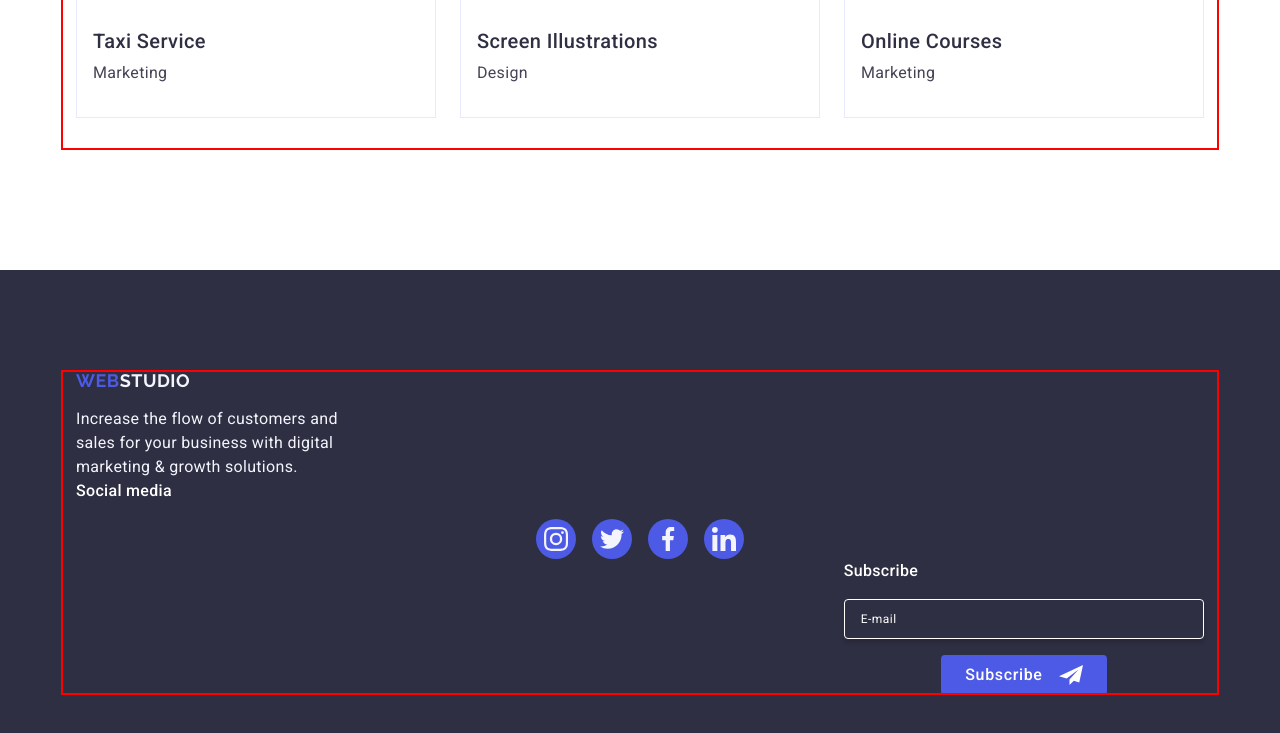
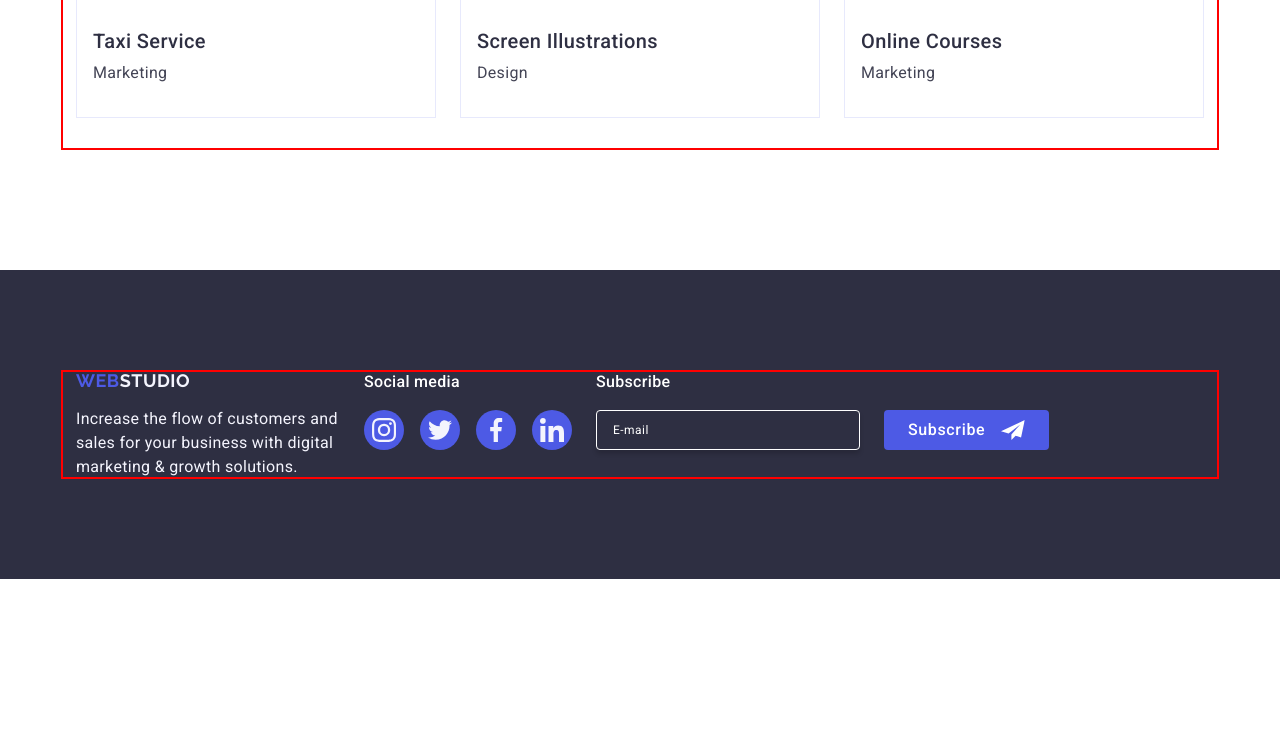
Before and after one commit to MariiaOtset/goit-markup-hw-06, a plain HTML site: page index.html in a window 1280 px wide. Shown: the part 2977-3710 px from the top of the page. After the commit the page ends 3556 px from the top, so only its background shows below. Drawn offline with nearby package versions, Linux system fonts and the light colour scheme.

Commit message:
footer tablet

```diff
--- a/css/styles.css
+++ b/css/styles.css
@@ -601,6 +601,20 @@ width: calc((100% - 48px) / 3);
 text-align: center;
  }
 }
+@media only screen and (min-width: 768px) and (max-width: 1157.98px) {
+   .footer .container {
+    padding: 0 108px;
+  }
+}
+@media screen and (min-width: 768px) {
+.footer .container {
+    display: flex;
+    flex-wrap: wrap;
+    row-gap: 72px;
+    column-gap: 24px;
+    align-items: baseline;
+}
+}
 @media only screen and (min-width: 1158px) {
    .footer {
     padding: 100px 0;
@@ -617,12 +631,11 @@ text-align: center;
     display: flex;
     flex-direction: column;
  }
- @media only screen and (max-width: 767.98px) {
- .footer-bottom {
-    /* align-items: center;*/
+ @media only screen and (min-width: 768px) {
+   .footer-bottom {
+     flex-direction: row;
+   }
  }
-}
-/* align-items: baseline; */
 .footer-logo {
 color: var(--IRIS, #4D5AE5);
     font-family: 'Raleway', sans-serif;
@@ -715,8 +728,14 @@ background-color: #31D0AA;
 .form-input::placeholder {
     color: var(--WHITE, #FFF);
 }
+/*.footer-modal {
+   margin-left: auto;
+}*/
+@media screen and (min-width: 768px) {
 .footer-modal {
-   margin-left: auto;
+    width: 100%;
+    max-width: 453px;
+}
 }
 .footer-text-subs {
 color: var(--WHITE, #FFF);
@@ -725,17 +744,17 @@ color: var(--WHITE, #FFF);
     letter-spacing: 0.02em;
     margin-bottom: 16px;
 }
-
-.footer-modal-form {
-    display: flex;
-    gap: 24px;
-}
 .footer-modal-form {
     display: flex;
     flex-wrap: wrap;
     justify-content: center;
     row-gap: 16px;
     column-gap: 24px;
+}
+@media only screen and (min-width: 768px) {
+   .footer-modal-form {
+    flex-wrap: nowrap;
+  }
 }
 .form-label {
     width: 100%;
```
